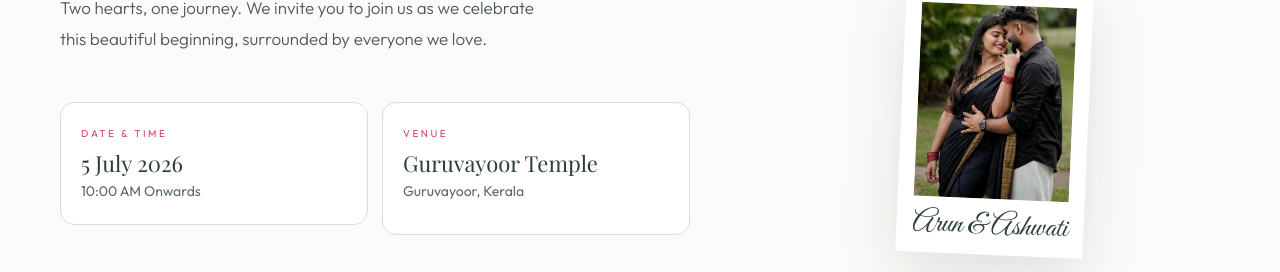
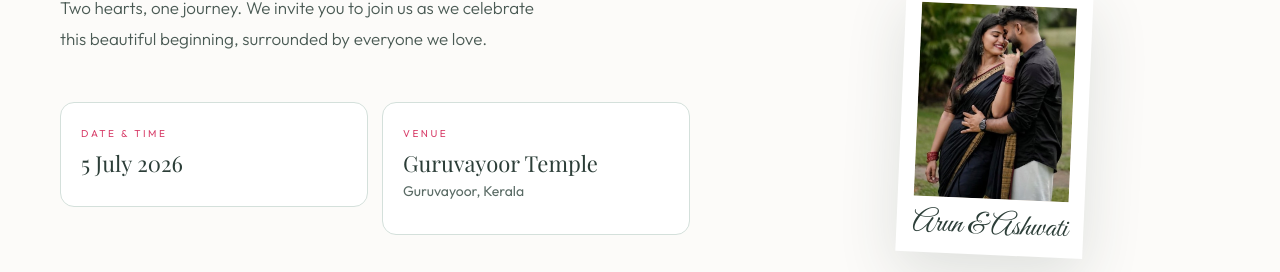
Before and after one commit to arunma076/wedding, a Next.js app: page /wedding/ in a window 1280 px wide. Shown: the part 1033-1305 px from the top of the page. Built offline with nearby package versions, Linux system fonts and the light colour scheme.

Commit message:
details updation

```diff
--- a/app/page.tsx
+++ b/app/page.tsx
@@ -355,10 +355,6 @@ function Celebration() {
                     fontFamily: "var(--font-playfair)", fontSize: 22,
                     color: C.dark, marginBottom: 5, lineHeight: 1.2,
                   }}>5 July 2026</div>
-                  <div style={{
-                    fontFamily: "var(--font-outfit)", fontSize: 14,
-                    color: C.secondary,
-                  }}>10:00 AM Onwards</div>
                 </div>
               </Reveal>
               <Reveal delay={160}>
```
